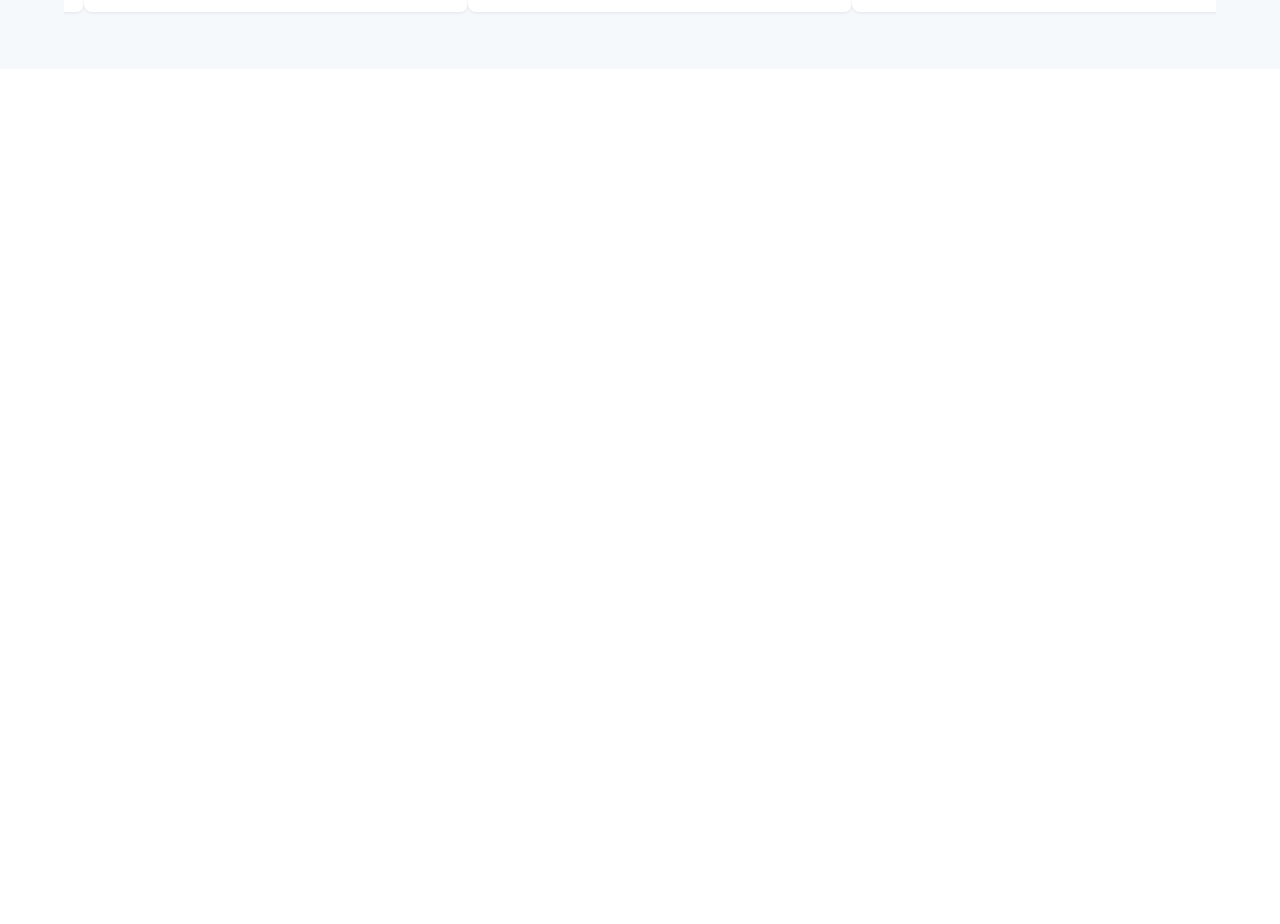
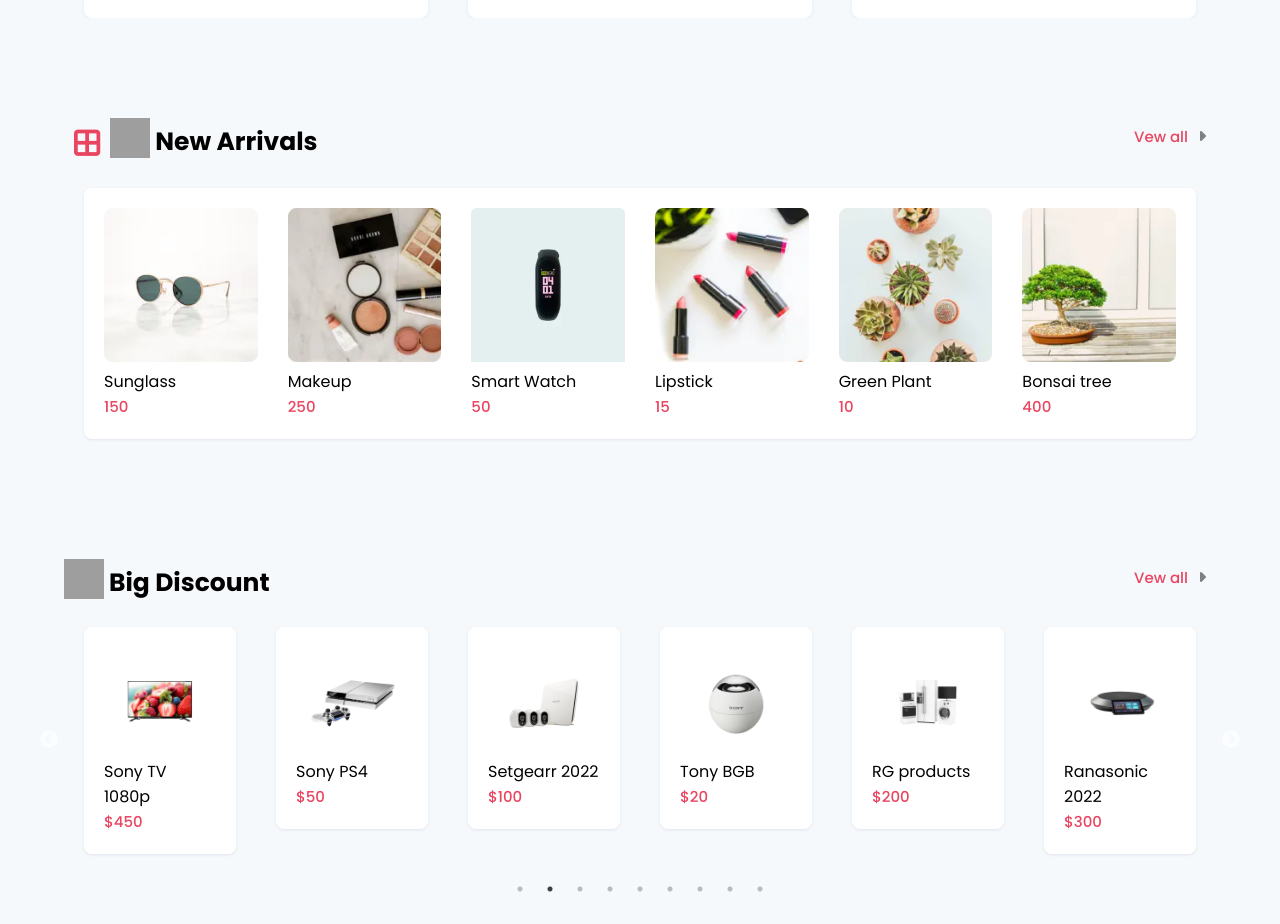
Before and after one commit to Sharif-Miah/React-ecommerce-site, a React (Create React App) app: page / in a window 1280 px wide. Shown: the part 1574-2498 px from the top of the page. Before the commit the page ends 1643 px from the top, so only its background shows below. Built offline with nearby package versions, Linux system fonts and the light colour scheme; grey boxes are pictures that could not be loaded.

Commit message:
Discount

```diff
--- a/src/App.css
+++ b/src/App.css
@@ -149,7 +149,7 @@
     position: relative;
     border-radius: 8px;
     box-shadow: rgb(3 0 71/9%) 0 1px 3px;
-    margin: 10px;
+    margin: 20px;
 }
 .product h3{
     font-weight: 400;
@@ -266,3 +266,14 @@
     color: gray;
 }
 /*-------heading------------*/
+
+.grid{
+    display: grid;
+    grid-template-columns: repeat(6, 1fr);
+    grid-gap: 30px;
+}
+.grid2{
+    display: grid;
+    grid-template-columns: repeat(4, 1fr);
+    grid-gap: 10px;
+}
--- a/src/component/Top/TopCart.jsx
+++ b/src/component/Top/TopCart.jsx
@@ -18,6 +18,7 @@
     <Slider {...settings}>
         {Tdata.map((value, index) => {
             return(
+                <>
                 <div className="box product" key={index}>
                     <div className="nametop d_flex">
                         <span className='tleft'>{value.para}</span>
@@ -27,6 +28,7 @@
                         <img src={value.cover} alt="" />
                     </div>
                 </div>
+                </>
             )
         })}
         </Slider>
--- /dev/null
+++ b/src/component/discount/Dcard.jsx
@@ -0,0 +1,38 @@
+import React from 'react'
+import Ddata from './Ddata'
+import Slider from "react-slick";
+
+const Dcard = () => {
+    const settings = {
+        dots: true,
+        infinite: true,
+        speed: 500,
+        slidesToShow: 6,
+        slidesToScroll: 1,
+        autoplay: true,
+        margin: 200
+      };
+  return (
+    <>
+    <Slider {...settings}>
+    {Ddata.map((value, index)=> {
+            return(
+                <>
+                    <div className="product" key={index}>
+                        <div className="box">
+                            <div className="img">
+                                <img src={value.cover} alt="" />
+                            </div>
+                            <h4>{value.name}</h4>
+                            <span>{value.price}</span>
+                        </div>
+                    </div>
+                </>
+            )
+        })}
+        </Slider>
+    </>
+  )
+}
+
+export default Dcard
--- /dev/null
+++ b/src/component/discount/Ddata.js
@@ -0,0 +1,48 @@
+const Ddata = [
+    {
+      cover: "./images/discount/discount-1.png",
+      name: "BenuX 2022",
+      price: "$250",
+    },
+    {
+      cover: "./images/discount/discount-2.png",
+      name: "Sony TV 1080p",
+      price: "$450",
+    },
+    {
+      cover: "./images/discount/discount-3.png",
+      name: "Sony PS4",
+      price: "$50",
+    },
+    {
+      cover: "./images/discount/discount-4.png",
+      name: "Setgearr 2022",
+      price: "$100",
+    },
+    {
+      cover: "./images/discount/discount-5.png",
+      name: "Tony BGB",
+      price: "$20",
+    },
+    {
+      cover: "./images/discount/discount-6.png",
+      name: "RG products",
+      price: "$200",
+    },
+    {
+      cover: "./images/discount/discount-7.png",
+      name: "Ranasonic 2022",
+      price: "$300",
+    },
+    {
+      cover: "./images/discount/discount-8.png",
+      name: "Pune HD",
+      price: "$30",
+    },
+    {
+      cover: "./images/discount/discount-9.png",
+      name: "Sony CCTV",
+      price: "$80",
+    },
+  ]
+  export default Ddata
--- /dev/null
+++ b/src/component/discount/Discount.jsx
@@ -0,0 +1,26 @@
+import React from 'react'
+import Dcard from './Dcard'
+
+const Discount = () => {
+  return (
+    <>
+      <section className='disocunt background newarrivals'>
+        <div className="container">
+          <div className="heading d_flex">
+            <div className="heading-left row f_flex">
+                              <img src='https://img.icons8.com/windows/32/fa314a/gift.png' />
+                              <h2>Big Discount</h2>
+              </div>
+              <div className="heading-right row">
+                              <span>Vew all</span>
+                              <i className='fa fa-caret-right'></i>
+              </div>
+          </div>
+          <Dcard/>
+        </div>
+      </section>
+    </>
+  )
+}
+
+export default Discount
--- /dev/null
+++ b/src/component/newarrivals/Cart.jsx
@@ -0,0 +1,24 @@
+import React from 'react'
+import Ndata from './Ndata'
+
+const Cart = () => {
+  return (
+    <>
+        <div className="content grid product">
+            {Ndata.map((value, index)=>{
+                return(
+                    <div className="box" key={index}>
+                        <div className="img">
+                            <img src={value.cover} alt="" />
+                        </div>
+                        <h4>{value.name}</h4>
+                        <span>{value.price}</span>
+                    </div>
+                )
+            })}
+        </div>
+    </>
+  )
+}
+
+export default Cart
--- /dev/null
+++ b/src/component/newarrivals/Ndata.js
@@ -0,0 +1,34 @@
+const Ndata = [
+    {
+      cover: "./images/arrivals/arrivals1.png",
+      name: "Sunglass",
+      price: "150",
+    },
+    {
+      cover: "./images/arrivals/arrivals2.png",
+      name: "Makeup",
+      price: "250",
+    },
+    {
+      cover: "./images/arrivals/arrivals3.png",
+      name: "Smart Watch",
+      price: "50",
+    },
+    {
+      cover: "./images/arrivals/arrivals4.png",
+      name: "Lipstick",
+      price: "15",
+    },
+    {
+      cover: "./images/arrivals/arrivals5.png",
+      name: "Green Plant",
+      price: "10",
+    },
+    {
+      cover: "./images/arrivals/arrivals6.png",
+      name: "Bonsai tree",
+      price: "400",
+    },
+  ]
+
+  export default Ndata
--- /dev/null
+++ b/src/component/newarrivals/NewArrivals.jsx
@@ -0,0 +1,28 @@
+import React from 'react'
+import Cart from './Cart'
+import './style.css'
+
+const NewArrivals = () => {
+  return (
+    <>
+        <section className='newarrivals background'>
+            <div className="container">
+                <div className="heading d_flex">
+                        <div className="heading-left row f_flex">
+                            <i className='fa fa-border-all'></i>
+                            <img src='https://img.icons8.com/glyph-neue/64/26e07f/new.png' />
+                            <h2>New Arrivals</h2>
+                        </div>
+                        <div className="heading-right row">
+                            <span>Vew all</span>
+                            <i className='fa fa-caret-right'></i>
+                        </div>
+                    </div>
+                    <Cart/>
+            </div>
+        </section>
+    </>
+  )
+}
+
+export default NewArrivals
--- /dev/null
+++ b/src/component/newarrivals/style.css
@@ -0,0 +1,18 @@
+.heading img{
+    width: 40px;
+    height: 40px;
+}
+
+.newarrivals h4{
+    font-weight: 400;
+
+}
+.newarrivals span{
+    color: #e94560;
+    font-size: 15px;
+    font-weight: 500;
+}
+.newarrivals .box img{
+    width: 100%;
+    height: 100%;
+}
--- a/src/pages/Pages.jsx
+++ b/src/pages/Pages.jsx
@@ -1,6 +1,8 @@
 import React from 'react'
+import Discount from '../component/discount/Discount'
 import FlashDeals from '../component/flashDeals/FlashDeals'
 import Home from '../component/mainpage/Home'
+import NewArrivals from '../component/newarrivals/NewArrivals'
 import TopCate from '../component/Top/TopCate'
 
 
@@ -10,6 +12,8 @@
         <Home CartItem={CartItem} />
         <FlashDeals productItems={productItems}  addToCart={addToCart}/>
         <TopCate/>
+        <NewArrivals/>
+        <Discount/>
     </>
   )
 }
```
